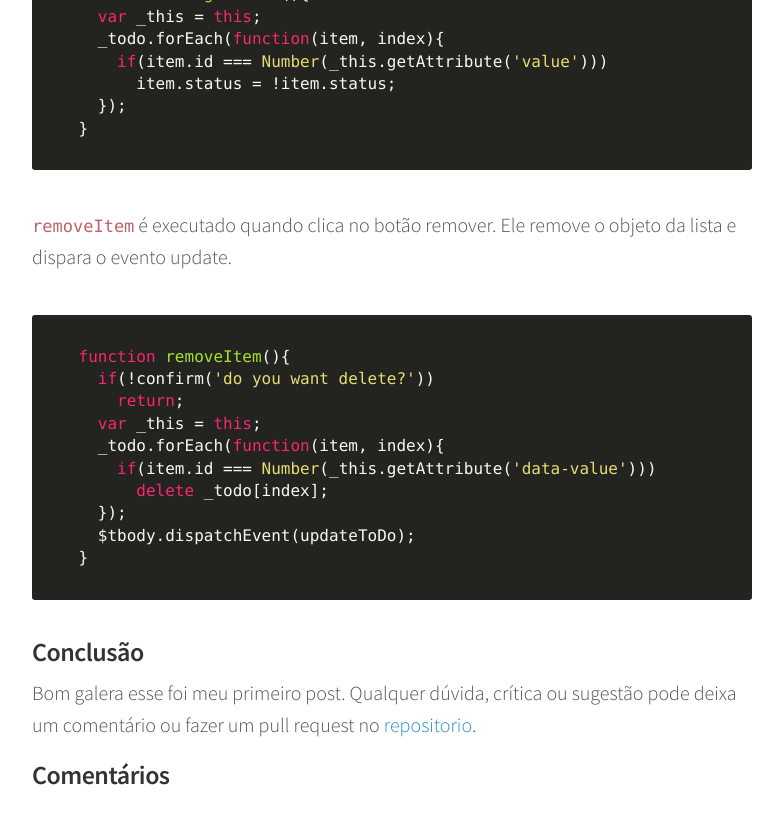
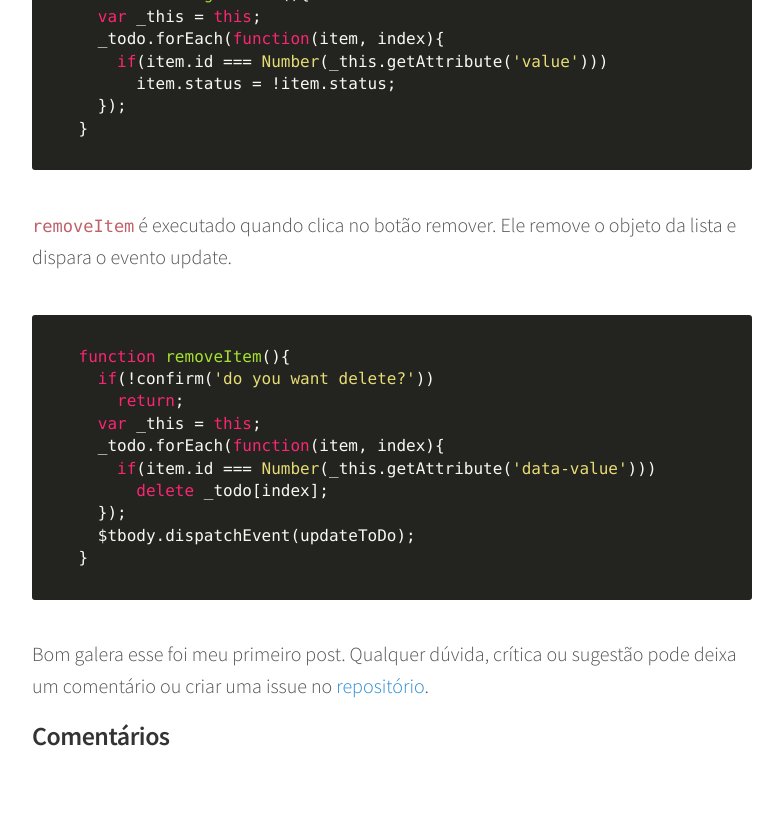
Before and after one commit to jeanfsantos/jeanfsantos.github.io, a Jekyll site: the page built from _posts/2016-06-14-a-simple-todo-list-using-javascript-es5.markdown, in a window 1280 px wide and 900 px high, scrolled down 5044 px. Shown: the top 824 px of the window, without its empty margins (248-1031 px from the left). Built offline with Jekyll 4.4.1, drawn with Linux system fonts in a browser that asks for light colours; comment, search, counter and statistics services are not loaded.

```diff
--- a/_posts/2016-06-14-a-simple-todo-list-using-javascript-es5.markdown
+++ b/_posts/2016-06-14-a-simple-todo-list-using-javascript-es5.markdown
@@ -214,5 +214,4 @@ As funções `createCell`, `createCheckbox`, `createButtonRemove` todas elas ret
   </code>
 </pre>
 
-### Conclusão
-Bom galera esse foi meu primeiro post. Qualquer dúvida, crítica ou sugestão pode deixa um comentário ou fazer um pull request no [repositorio](https://github.com/jeanfsantos/jeanfsantos.github.io).
+Bom galera esse foi meu primeiro post. Qualquer dúvida, crítica ou sugestão pode deixa um comentário ou criar uma issue no [repositório](https://github.com/jeanfsantos/jeanfsantos.github.io).
--- a/_posts/2016-06-18-persisting-the-data-in-localstorage.markdown
+++ b/_posts/2016-06-18-persisting-the-data-in-localstorage.markdown
@@ -59,4 +59,4 @@ E por fim criei um botão para limpar o localStorage todo e atualizar a tabela.
 
 Para quem quiser saber mais sobre essa API segue o link: [Storage](https://developer.mozilla.org/en-US/docs/Web/API/Storage)
 
-Bom galera qualquer dúvida, crítica ou sugestão pode deixa um comentário ou fazer um pull request no [repositorio](https://github.com/jeanfsantos/jeanfsantos.github.io).
+Bom galera qualquer dúvida, crítica ou sugestão pode deixa um comentário ou criar uma issue no [repositório](https://github.com/jeanfsantos/jeanfsantos.github.io).
--- a/_posts/2016-07-02-working-with-router-and-module-pattern.markdown
+++ b/_posts/2016-07-02-working-with-router-and-module-pattern.markdown
@@ -311,5 +311,4 @@ src/partials/add/index.js:
   </code>
 </pre>
 
-### Conclusão
-Bom galera qualquer dúvida, crítica ou sugestão pode deixa um comentário ou fazer um pull request no [repositório](https://github.com/jeanfsantos/jeanfsantos.github.io).
+Bom galera qualquer dúvida, crítica ou sugestão pode deixa um comentário ou criar uma issue no [repositório](https://github.com/jeanfsantos/jeanfsantos.github.io).
```
Also changed, not shown: _posts/2016-07-30-deploying-nodejs-apps-on-heroku.markdown (added, +97 -0 lines).
